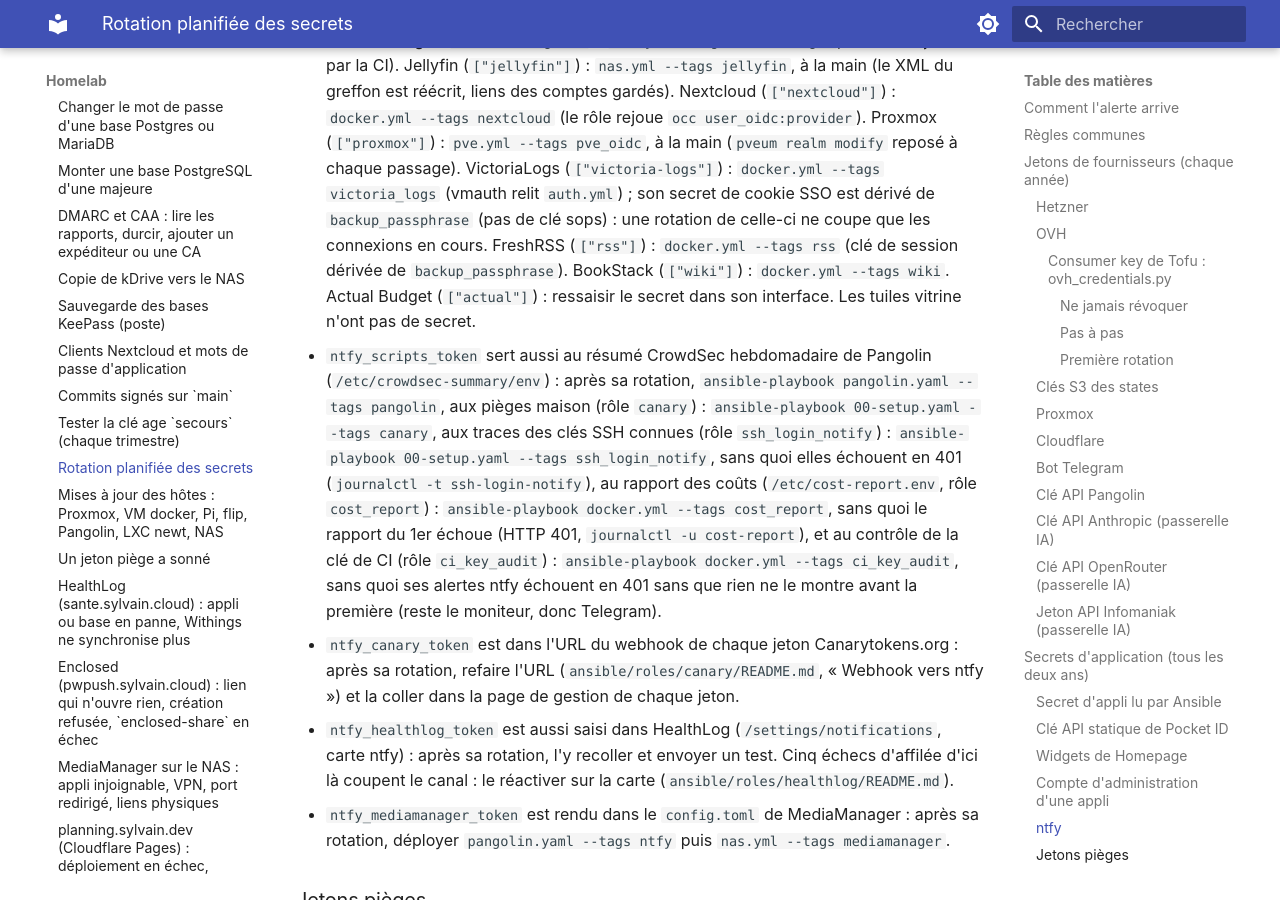
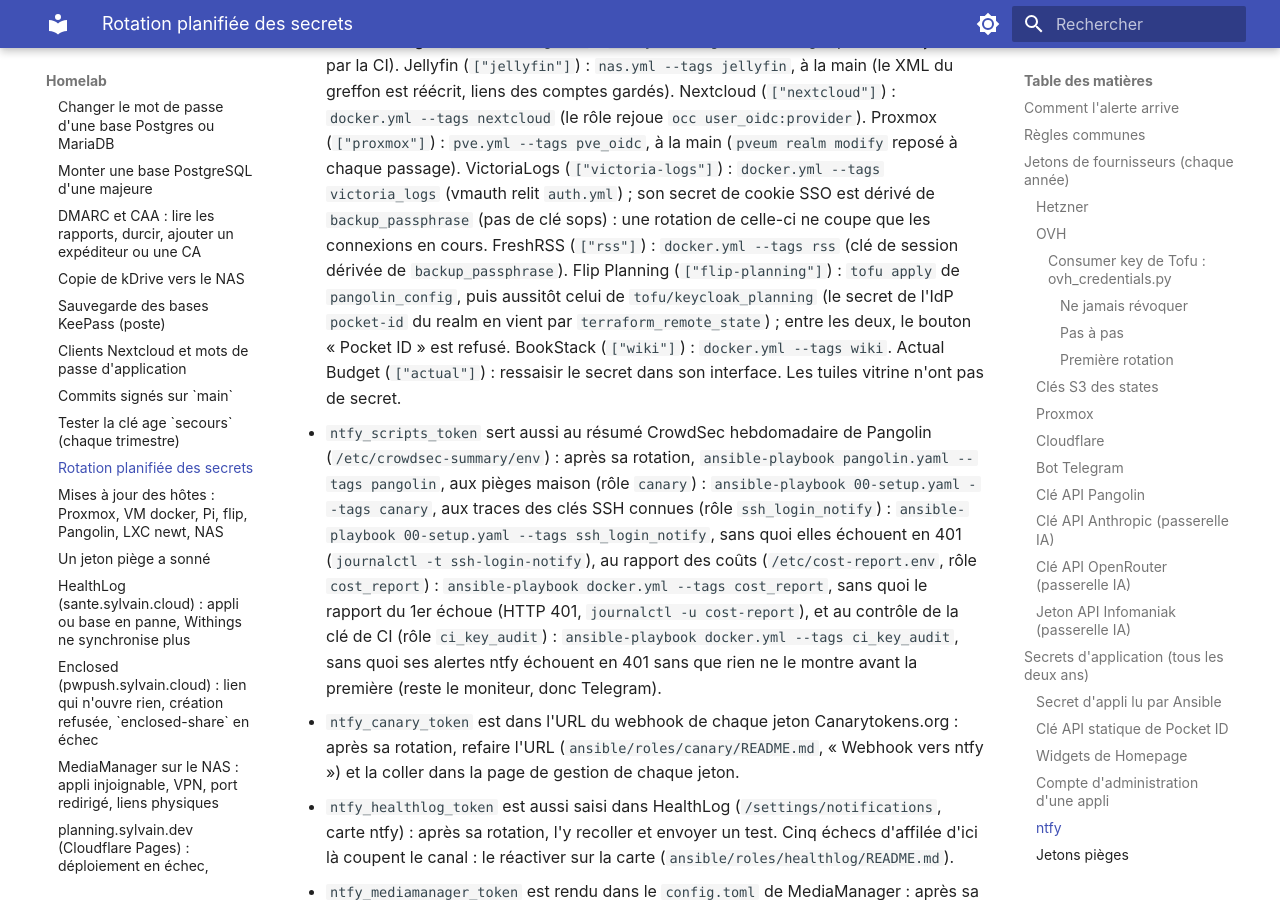
Before and after one commit to sylvainmetayer/homelab, an MkDocs documentation site: the page built from docs/runbooks/rotation-des-secrets.md, in a window 1280 px wide and 900 px high, scrolled down 17331 px. Built offline with MkDocs 1.6.1 and Material for MkDocs 9.7.7, drawn with Linux system fonts in a browser that asks for light colours.

Commit message:
fix(keycloak_planning): revue — pas de déconnexion Pocket ID, PKCE seul dans extra_config, rotation et AGENTS.md
Claude-Session: https://claude.ai/code/session_01EfxfYAKoCBMpM86XDs88H9

```diff
--- a/docs/runbooks/rotation-des-secrets.md
+++ b/docs/runbooks/rotation-des-secrets.md
@@ -710,7 +710,10 @@ ntfy relit à chaque démarrage : aucune commande dans l'appli.
   cookie SSO est dérivé de `backup_passphrase` (pas de clé sops) : une rotation
   de celle-ci ne coupe que les connexions en cours. FreshRSS (`["rss"]`) :
   `docker.yml --tags rss` (clé de session dérivée de `backup_passphrase`).
-  BookStack (`["wiki"]`) : `docker.yml --tags wiki`. Actual Budget
+  Flip Planning (`["flip-planning"]`) : `tofu apply` de `pangolin_config`, puis
+  aussitôt celui de `tofu/keycloak_planning` (le secret de l'IdP `pocket-id`
+  du realm en vient par `terraform_remote_state`) ; entre les deux, le bouton
+  « Pocket ID » est refusé. BookStack (`["wiki"]`) : `docker.yml --tags wiki`. Actual Budget
   (`["actual"]`) : ressaisir le secret dans son interface.
   Les tuiles vitrine n'ont pas de secret.
 - `ntfy_scripts_token` sert aussi au résumé CrowdSec hebdomadaire de Pangolin
```
Also changed, not shown: AGENTS.md (+1 -1 lines), tofu/keycloak_planning/README.md (+3 -2 lines), 1 other file.
